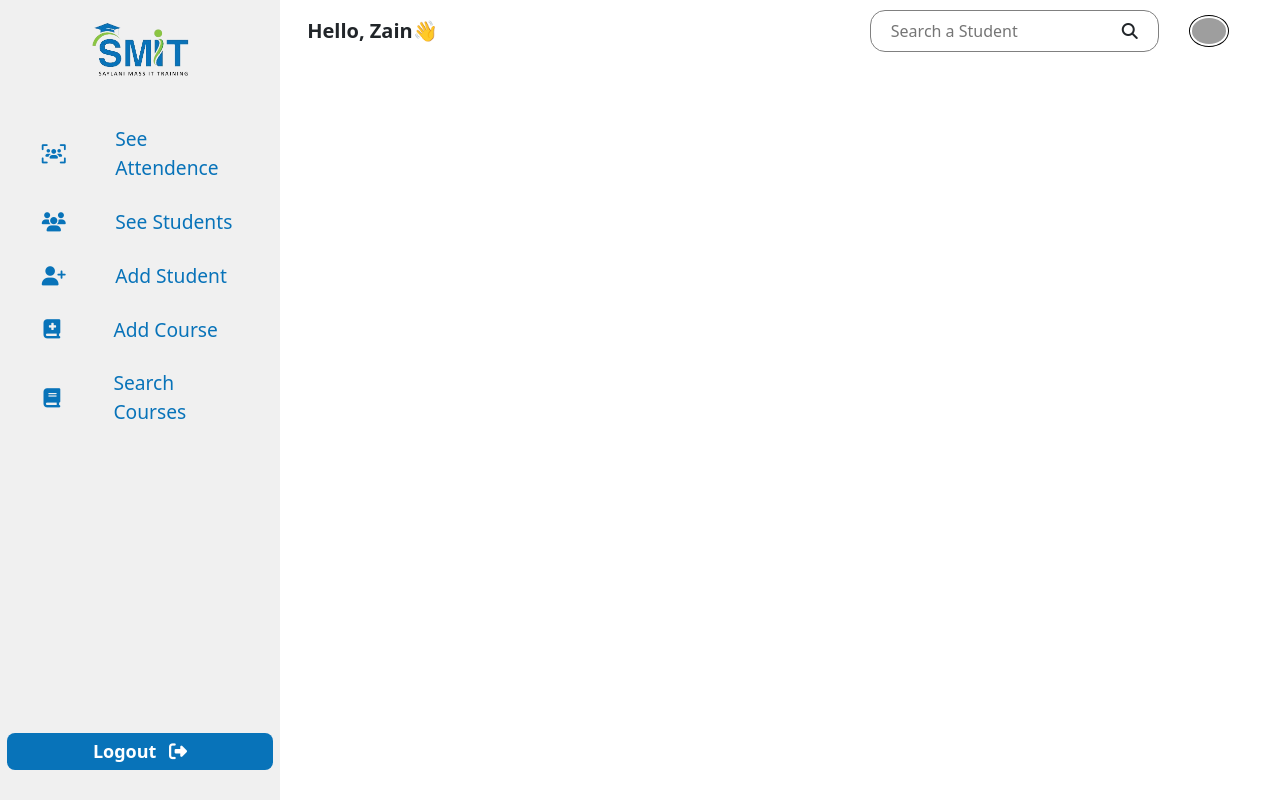
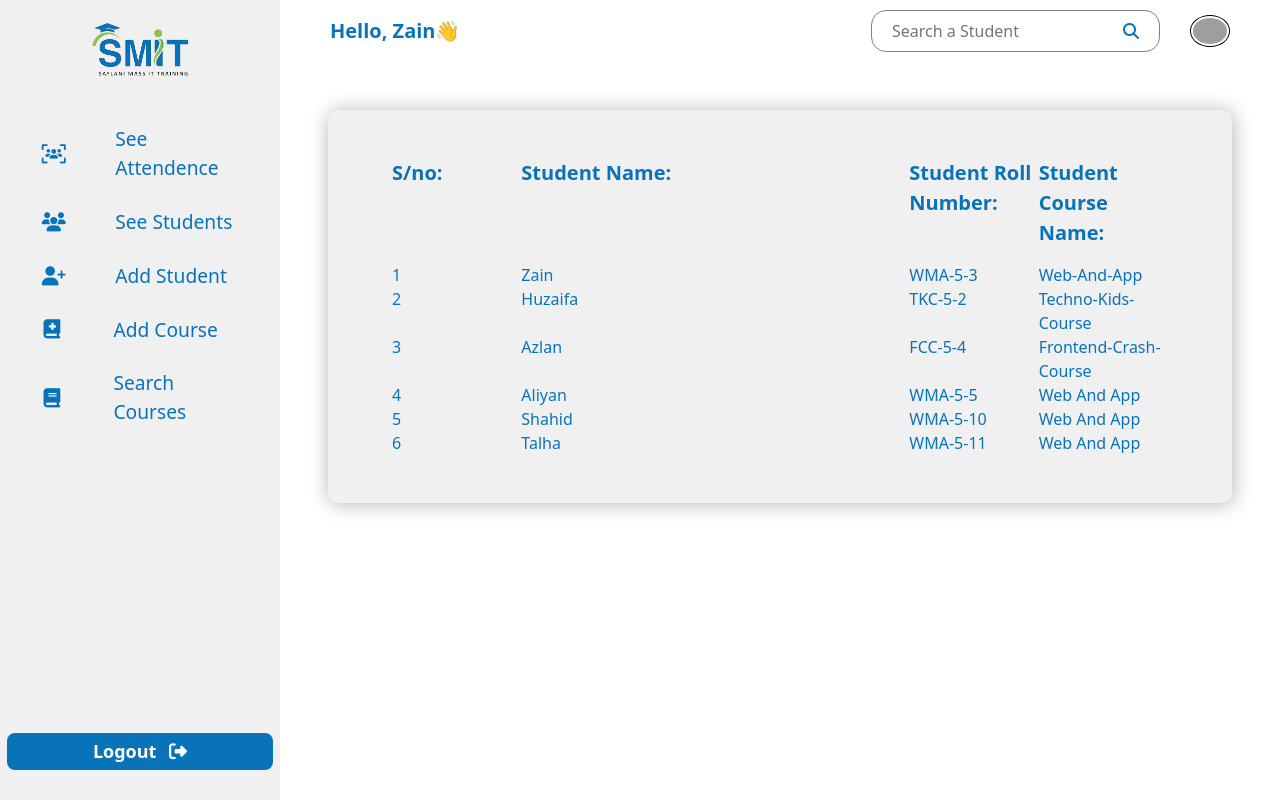
Before and after one commit to ZAINKHAN25/Admin-Page-Ui, a React (Create React App) app: page / in a window 1280 px wide. Built offline with nearby package versions, Linux system fonts and the light colour scheme; grey boxes are pictures that could not be loaded.

Commit message:
Home page ka kam hogya hai

```diff
--- /dev/null
+++ b/src/Components/AllStudents/AllStudents.css
@@ -0,0 +1,20 @@
+.AllStudentsWrapper {
+    background-color: #f0f0f0;
+    color: #0873b9;
+    border-radius: 10px;
+    box-shadow: 1px 1px 20px rgba(0,0, 0,30%);
+}
+
+.headingAreaAllStudents {
+    font-weight: bold;
+    font-size: 20px;
+    margin-bottom: 15px;
+}
+
+.singledivofallstudents{
+    transition: all .5s;
+}
+
+.singledivofallstudents:hover {
+    text-decoration: underline;
+}
--- /dev/null
+++ b/src/Components/AllStudents/index.jsx
@@ -0,0 +1,29 @@
+import React from 'react';
+import './AllStudents.css';  // Import your CSS file
+
+import allStudents from '../../dummyData/AllStudents.js';
+
+function AllStudents() {
+    return (
+        <div className='AllStudentsWrapper m-5 p-5'>
+            <div className="headingAreaAllStudents d-flex px-3">
+                <span style={{ flex: 1 }}>S/no:</span>
+                <span style={{ flex: 3 }}>Student Name:</span>
+                <span style={{ flex: 1 }}>Student Roll Number:</span>
+                <span style={{ flex: 1 }}>Student Course Name:</span>
+            </div>
+            <div className='mapingdivallstudents'>
+                {allStudents.map((student, i) => (
+                    <div className='d-flex singledivofallstudents px-3' key={i}>
+                        <span style={{ flex: 1 }}>{i + 1}</span>
+                        <span style={{ flex: 3 }}>{student.StudentName}</span>
+                        <span style={{ flex: 1 }}>{student.StudentRollNumber}</span>
+                        <span style={{ flex: 1 }}>{student.StudentCourseName}</span>
+                    </div>
+                ))}
+            </div>
+        </div>
+    );
+}
+
+export default AllStudents;
--- a/src/Components/Navbar/navbar.css
+++ b/src/Components/Navbar/navbar.css
@@ -4,6 +4,7 @@
     justify-content: space-between;
     padding: 10px 5%;
     background-color: white;
+    color: #0873b9;
     align-items: center;
 }
 
--- a/src/Components/Sidebar/sidebar.css
+++ b/src/Components/Sidebar/sidebar.css
@@ -32,7 +32,7 @@
 }
 
 .singlesidebardiv:hover{
-    background-color: #6f6f6f;
+    background-color: #0873b9;
     color: #fff;
 }
 
--- /dev/null
+++ b/src/dummyData/AllStudents.js
@@ -0,0 +1,34 @@
+const allStudents = [
+    {
+        StudentName: "Zain",
+        StudentRollNumber: "WMA-5-3",
+        StudentCourseName: "Web-And-App"
+    },
+    {
+        StudentName: "Huzaifa",
+        StudentRollNumber: "TKC-5-2",
+        StudentCourseName: "Techno-Kids-Course"
+    },
+    {
+        StudentName: "Azlan",
+        StudentRollNumber: "FCC-5-4",
+        StudentCourseName: "Frontend-Crash-Course"
+    },
+    {
+        StudentName: "Aliyan",
+        StudentRollNumber: "WMA-5-5",
+        StudentCourseName: "Web And App"
+    },
+    {
+        StudentName: "Shahid",
+        StudentRollNumber: "WMA-5-10",
+        StudentCourseName: "Web And App"
+    },
+    {
+        StudentName: "Talha",
+        StudentRollNumber: "WMA-5-11",
+        StudentCourseName: "Web And App"
+    },
+]
+
+export default allStudents;
--- a/src/pages/Home/Home.css
+++ b/src/pages/Home/Home.css
@@ -1,8 +1,4 @@
 .navbarofhome {
-    margin-left: 20vw;
+    margin-left: 280px;
     width: 100%;
 }
-
-.homeWrapper {
-    background-color: #dadada;
-}
--- a/src/pages/Home/index.jsx
+++ b/src/pages/Home/index.jsx
@@ -3,6 +3,7 @@ import './Home.css';
 
 import Sidebar from "../../Components/Sidebar/index.jsx";
 import Navbar from "../../Components/Navbar/index.jsx";
+import AllStudents from "../../Components/AllStudents/index.jsx";
 
 function Home() {
   return (
@@ -10,7 +11,7 @@ function Home() {
       <Sidebar />
       <div className='navbarofhome'>
         <Navbar />
-        {/* < */}
+        <AllStudents />
       </div>
     </div>
   )
```
